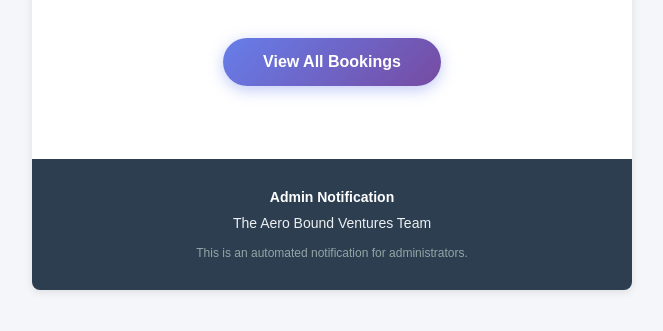
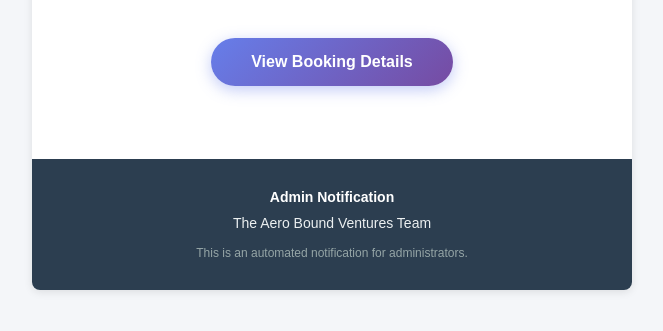
Before and after one commit to KNehe/aero_bound_ventures-public, a Python web app: template backend/templates/admin_order_notification.html in a window 1280 px wide. Shown: the part 420-751 px from the top of the page, without its empty margins (308-971 px from the left). Run offline with Jinja, Linux system fonts and the light colour scheme; the template is opened without the code that fills it, so the values that code supplies are empty.

Commit message:
fix: booking urls in the email templates

```diff
--- a/backend/routers/flights.py
+++ b/backend/routers/flights.py
@@ -173,7 +173,8 @@
             extra={
                 "pnr": response.get("associatedRecords", [{}])[0].get(
                     "reference", "N/A"
-                )
+                ),
+                "booking_id": str(booking_id),
             },
         )
 
--- a/backend/routers/payments.py
+++ b/backend/routers/payments.py
@@ -201,7 +201,8 @@
                 extra={
                     "pnr": booking.amadeus_order_response.get(
                         "associatedRecords", [{}]
-                    )[0].get("reference", "N/A")
+                    )[0].get("reference", "N/A"),
+                    "booking_id": str(booking.id),
                 },
             )
 
--- a/backend/routers/tickets.py
+++ b/backend/routers/tickets.py
@@ -82,7 +82,8 @@
             extra={
                 "pnr": booking.amadeus_order_response.get("associatedRecords", [{}])[
                     0
-                ].get("reference", "N/A")
+                ].get("reference", "N/A"),
+                "booking_id": str(booking.id),
             },
         )
 
--- a/backend/templates/admin_order_notification.html
+++ b/backend/templates/admin_order_notification.html
@@ -41,12 +41,12 @@
                             <table role="presentation" style="margin: 30px 0; width: 100%;">
                                 <tr>
                                     <td align="center">
-                                        <a href="{{frontend_url}}/admin/bookings"
+                                        <a href="{{frontend_url}}/admin/bookings/{{booking_id}}"
                                            style="display: inline-block; background: linear-gradient(135deg, #667eea 0%, #764ba2 100%);
                                                   color: #ffffff; padding: 15px 40px; text-decoration: none;
                                                   border-radius: 50px; font-size: 16px; font-weight: bold;
                                                   box-shadow: 0 4px 15px rgba(102, 126, 234, 0.4);">
-                                            View All Bookings
+                                            View Booking Details
                                         </a>
                                     </td>
                                 </tr>
--- a/backend/templates/admin_payment_notification.html
+++ b/backend/templates/admin_payment_notification.html
@@ -41,12 +41,12 @@
                             <table role="presentation" style="margin: 30px 0; width: 100%;">
                                 <tr>
                                     <td align="center">
-                                        <a href="{{frontend_url}}/admin/bookings"
+                                        <a href="{{frontend_url}}/admin/bookings/{{booking_id}}"
                                            style="display: inline-block; background: linear-gradient(135deg, #667eea 0%, #764ba2 100%);
                                                   color: #ffffff; padding: 15px 40px; text-decoration: none;
                                                   border-radius: 50px; font-size: 16px; font-weight: bold;
                                                   box-shadow: 0 4px 15px rgba(102, 126, 234, 0.4);">
-                                            View All Bookings
+                                            View Booking Details
                                         </a>
                                     </td>
                                 </tr>
--- a/backend/templates/order_confirmation.html
+++ b/backend/templates/order_confirmation.html
@@ -38,7 +38,7 @@
 							<table role="presentation" style="margin: 30px 0; width: 100%;">
 								<tr>
 									<td align="center">
-										<a href="{{frontend_url}}/bookings"
+										<a href="{{frontend_url}}/booking/success/{{booking_id}}"
 										   style="display: inline-block; background: linear-gradient(135deg, #667eea 0%, #764ba2 100%);
 												  color: #ffffff; padding: 15px 40px; text-decoration: none;
 												  border-radius: 50px; font-size: 16px; font-weight: bold;
--- a/backend/templates/payment_sucess.html
+++ b/backend/templates/payment_sucess.html
@@ -35,7 +35,7 @@
 							<table role="presentation" style="margin: 30px 0; width: 100%;">
 								<tr>
 									<td align="center">
-										<a href="{{frontend_url}}/bookings"
+										<a href="{{frontend_url}}/booking/success/{{booking_id}}"
 										   style="display: inline-block; background: linear-gradient(135deg, #667eea 0%, #764ba2 100%);
 												  color: #ffffff; padding: 15px 40px; text-decoration: none;
 												  border-radius: 50px; font-size: 16px; font-weight: bold;
--- a/backend/templates/ticket_upload_success.html
+++ b/backend/templates/ticket_upload_success.html
@@ -35,12 +35,12 @@
                             <table role="presentation" style="margin: 30px 0; width: 100%;">
                                 <tr>
                                     <td align="center">
-                                        <a href="{{frontend_url}}/tickets"
+                                        <a href="{{frontend_url}}/booking/success/{{booking_id}}"
                                            style="display: inline-block; background: linear-gradient(135deg, #667eea 0%, #764ba2 100%);
                                                   color: #ffffff; padding: 15px 40px; text-decoration: none;
                                                   border-radius: 50px; font-size: 16px; font-weight: bold;
                                                   box-shadow: 0 4px 15px rgba(102, 126, 234, 0.4);">
-                                            View My Tickets
+                                            View My Booking
                                         </a>
                                     </td>
                                 </tr>
```
